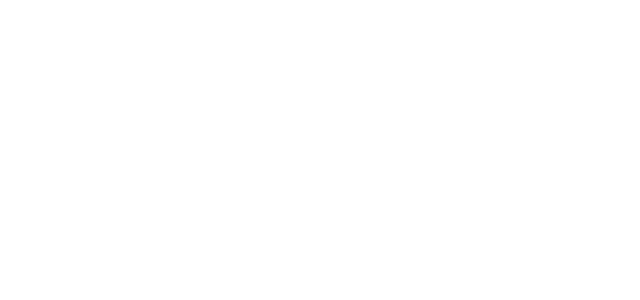
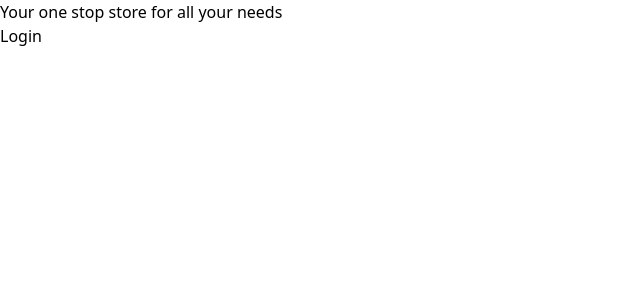
Before and after one commit to ajah-ac/ECOMMERCE, a React (Vite) app in the folder E-commerce/: page / in a window 1280 px wide. Shown: the top 300 px of the page, without its empty margins (0-640 px from the left). Built offline with nearby package versions, Linux system fonts and the light colour scheme.

Commit message:
create Routes

```diff
--- a/E-commerce/src/App.tsx
+++ b/E-commerce/src/App.tsx
@@ -1,15 +1,26 @@
 import { useState } from 'react'
-import reactLogo from './assets/react.svg'
-import viteLogo from './assets/vite.svg'
-import heroImg from './assets/hero.png'
+
 import './output.css'
+import {
 
+createBrowserRouter,
+createRoutesFromElements,
+Route,RouterProvider
+}from 'react-router-dom'
+import Landing from './Landing'
+import Login from './Login'
+ const router=createBrowserRouter(createRoutesFromElements(
+ <>
+  <Route path='/' element={<Landing/>}></Route>
+ <Route path='/login' element={<Login/>}></Route>
+
+ </>))
 function App() {
   const [count, setCount] = useState(0)
 
   return (
     <>
-
+     <RouterProvider router={router}/>
     </>
   )
 }
```
